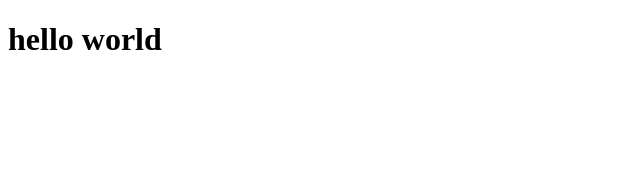
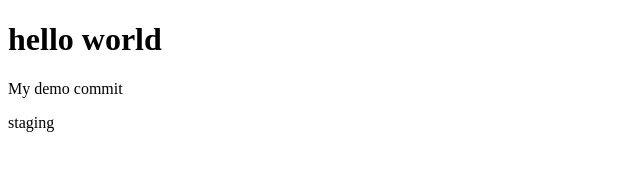
Before and after one commit to pradeep-lingasamy/gitdemo, a plain HTML site: page index.html in a window 1280 px wide. Shown: the whole page, without its empty margins (0-640 px from the left). Drawn offline with Linux system fonts and the light colour scheme.

Commit message:
paragragh tag

```diff
--- a/index.html
+++ b/index.html
@@ -8,5 +8,7 @@
 </head>
 <body>
     <h1>hello world</h1>
+    <p>My demo commit</p>
+    <p>staging</p>
 </body>
 </html>
```
